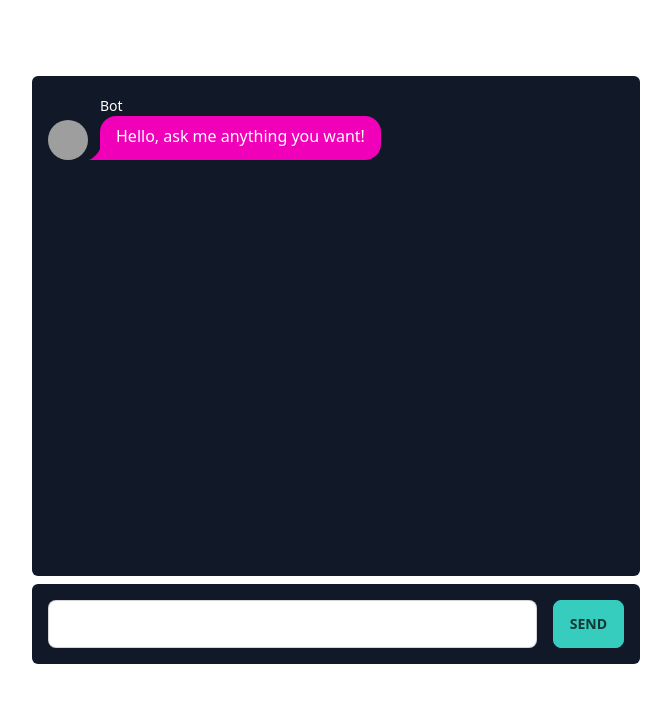
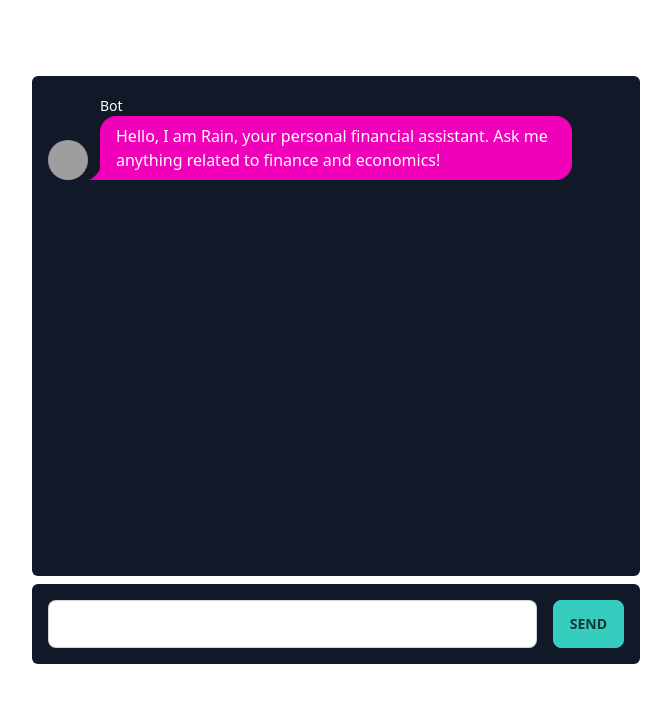
Before and after one commit to Coedex/Financial-Chatbot, a SvelteKit app: page / in a window 1280 px wide. Shown: the top 702 px of the page, without its empty margins (304-975 px from the left). Built offline with nearby package versions, Linux system fonts and the light colour scheme; grey boxes are pictures that could not be loaded.

Commit message:
Update Prompt

```diff
--- a/src/routes/+page.svelte
+++ b/src/routes/+page.svelte
@@ -69,7 +69,7 @@
 	</div>
 	<div class="h-[500px] w-full bg-gray-900 rounded-md p-4 overflow-y-auto flex flex-col gap-4">
 		<div class="flex flex-col gap-2">
-			<ChatMessage type="assistant" message="Hello, ask me anything you want!" />
+			<ChatMessage type="assistant" message="Hello, I am Rain, your personal financial assistant. Ask me anything related to finance and economics!" />
 			{#each chatMessages as message}
 				<ChatMessage type={message.role} message={message.content} />
 			{/each}
```
